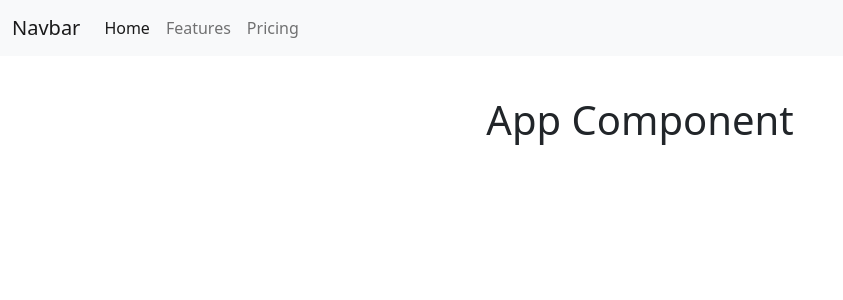
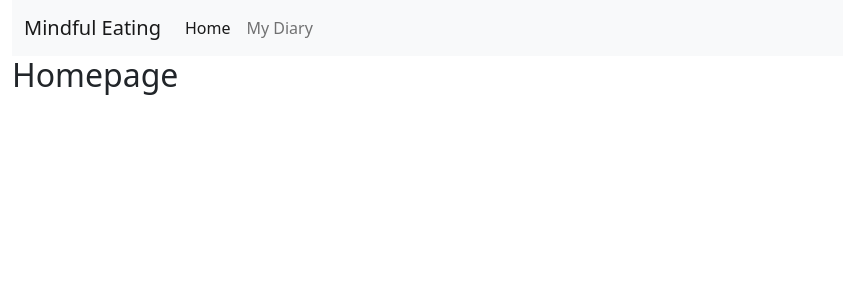
Before and after one commit to AnnaTarasiuk8/mindful-eating, an Angular app: page / in a window 1280 px wide. Shown: the top 300 px of the page, without its empty margins (0-843 px from the left). Built offline with nearby package versions, Linux system fonts and the light colour scheme.

Commit message:
Add routing, reusable homepage, navbar component, diary and home pages

```diff
--- a/src/app/app.component.html
+++ b/src/app/app.component.html
@@ -1 +1,8 @@
-<h1>App Component</h1>
+<!-- Bootstrap container -->
+<div class="container-fluid">
+  <!-- Navbar with top navigation -->
+  <app-navbar></app-navbar>
+
+  <!-- Router for handling all application routing -->
+  <router-outlet></router-outlet>
+</div>
--- /dev/null
+++ b/src/app/diary/diary.component.html
@@ -0,0 +1 @@
+<h2>My Diary</h2>
--- /dev/null
+++ b/src/app/diary/diary.component.ts
@@ -0,0 +1,15 @@
+import { Component, OnInit } from '@angular/core';
+
+@Component({
+  selector: 'app-diary',
+  templateUrl: './diary.component.html',
+  styleUrls: ['./diary.component.css']
+})
+export class DiaryComponent implements OnInit {
+
+  constructor() { }
+
+  ngOnInit(): void {
+  }
+
+}
--- a/src/app/homepage/homepage.component.html
+++ b/src/app/homepage/homepage.component.html
@@ -1 +1 @@
-<p>homepage works!</p>
+<h2>Homepage</h2>
--- /dev/null
+++ b/src/app/navbar/navbar.component.html
@@ -0,0 +1,38 @@
+<nav class="navbar navbar-expand-lg navbar-light bg-light">
+  <div class="container-fluid">
+    <a class="navbar-brand" routerLink="/">Mindful Eating</a>
+    <button
+      class="navbar-toggler"
+      type="button"
+      data-bs-toggle="collapse"
+      data-bs-target="#navbarNav"
+      aria-controls="navbarNav"
+      aria-expanded="false"
+      aria-label="Toggle navigation"
+    >
+      <span class="navbar-toggler-icon"></span>
+    </button>
+    <div class="collapse navbar-collapse" id="navbarNav">
+      <ul class="navbar-nav">
+        <li class="nav-item">
+          <a
+            class="nav-link"
+            [class.active]="'/' === currentUrl"
+            routerLink="/"
+          >
+            Home
+          </a>
+        </li>
+        <li class="nav-item">
+          <a
+            class="nav-link"
+            [class.active]="'/diary' === currentUrl"
+            routerLink="/diary"
+          >
+            My Diary
+          </a>
+        </li>
+      </ul>
+    </div>
+  </div>
+</nav>
--- /dev/null
+++ b/src/app/navbar/navbar.component.ts
@@ -0,0 +1,23 @@
+import { Component, OnInit } from '@angular/core';
+import { Router, Event, NavigationEnd } from '@angular/router';
+
+@Component({
+  selector: 'app-navbar',
+  templateUrl: './navbar.component.html',
+  styleUrls: ['./navbar.component.css']
+})
+export class NavbarComponent implements OnInit {
+
+  currentUrl?: String;
+
+  constructor(private router: Router) {}
+
+  ngOnInit(): void {
+    this.router.events.subscribe((event: Event) => {
+      if (event instanceof NavigationEnd) {
+        this.currentUrl = event.url;
+      }
+    })
+  }
+
+}
--- a/src/index.html
+++ b/src/index.html
@@ -1,6 +1,7 @@
 <!DOCTYPE html>
 <html lang="en">
   <head>
+    <base href="/" />
     <meta charset="utf-8" />
     <meta http-equiv="X-UA-Compatible" content="IE=edge" />
     <meta name="viewport" content="width=device-width, initial-scale=1" />
@@ -9,22 +10,12 @@
 
     <title>Mindful Eating</title>
 
-    <!-- Bootstrap Core CSS -->
-    <!-- CSS only -->
     <link
       href="https://cdn.jsdelivr.net/npm/bootstrap@5.1.3/dist/css/bootstrap.min.css"
       rel="stylesheet"
       integrity="sha384-1BmE4kWBq78iYhFldvKuhfTAU6auU8tT94WrHftjDbrCEXSU1oBoqyl2QvZ6jIW3"
       crossorigin="anonymous"
     />
-
-    <!-- Custom CSS -->
-    <style>
-      .starter-template {
-        padding: 40px 15px;
-        text-align: center;
-      }
-    </style>
 
     <!-- HTML5 Shim and Respond.js IE8 support of HTML5 elements and media queries -->
     <!-- WARNING: Respond.js doesn't work if you view the page via file:// -->
@@ -35,47 +26,9 @@
   </head>
 
   <body>
-    <nav class="navbar navbar-expand-lg navbar-light bg-light">
-      <div class="container-fluid">
-        <a class="navbar-brand" href="#">Navbar</a>
-        <button
-          class="navbar-toggler"
-          type="button"
-          data-bs-toggle="collapse"
-          data-bs-target="#navbarNav"
-          aria-controls="navbarNav"
-          aria-expanded="false"
-          aria-label="Toggle navigation"
-        >
-          <span class="navbar-toggler-icon"></span>
-        </button>
-        <div class="collapse navbar-collapse" id="navbarNav">
-          <ul class="navbar-nav">
-            <li class="nav-item">
-              <a class="nav-link active" aria-current="page" href="#">Home</a>
-            </li>
-            <li class="nav-item">
-              <a class="nav-link" href="#">Features</a>
-            </li>
-            <li class="nav-item">
-              <a class="nav-link" href="#">Pricing</a>
-            </li>
-          </ul>
-        </div>
-      </div>
-    </nav>
+    <!-- Angular component -->
+    <app-root></app-root>
 
-    <!-- Page Content -->
-    <div class="container-fluid">
-      <div class="row">
-        <div class="starter-template">
-          <app-root></app-root>
-          <app-homepage></app-homepage>
-        </div>
-      </div>
-      <!-- /.row -->
-    </div>
-    <!-- /.container -->
     <!-- <script src="https://code.jquery.com/jquery-2.1.3.min.js"></script> -->
     <!-- JavaScript Bundle with Popper -->
     <script
```
Also changed, not shown: src/app/app-routing.module.ts (added, +16 -0 lines), src/app/app.module.ts (+8 -2 lines), src/app/diary/diary.component.css (added), src/app/navbar/navbar.component.css (added), 2 other files (tests, documents, lock files or other folders).
